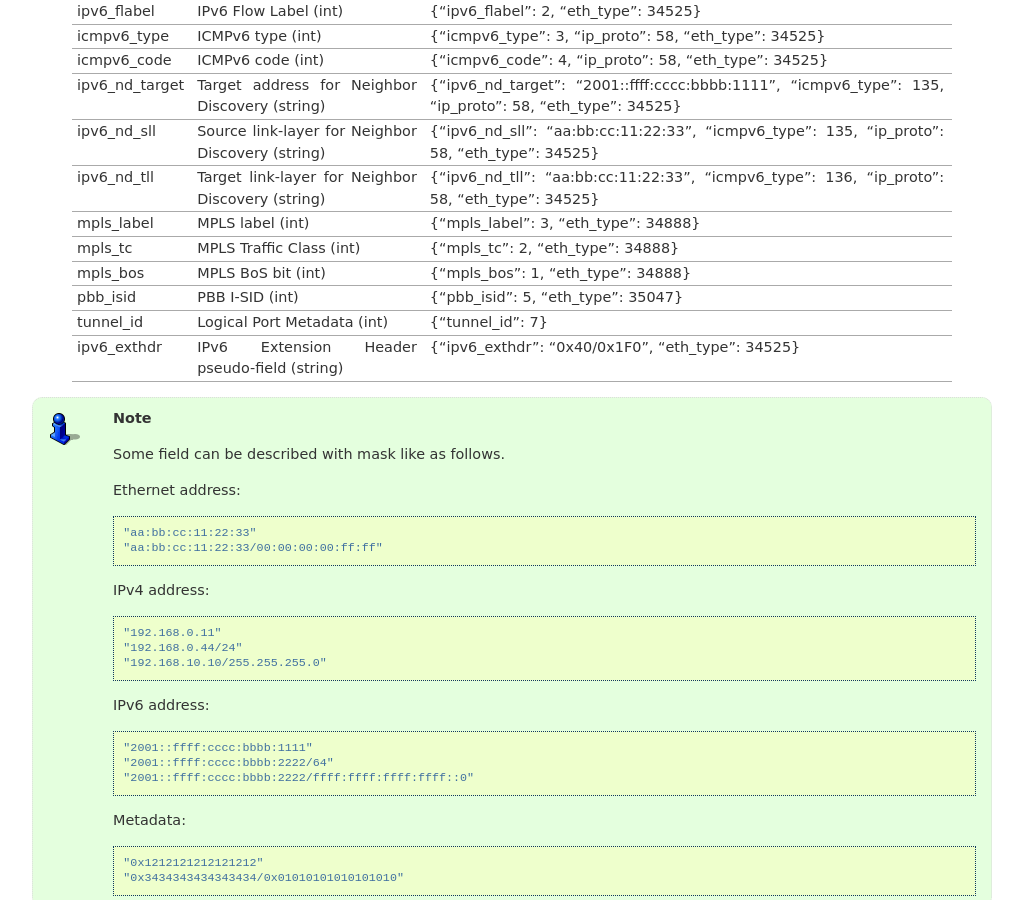
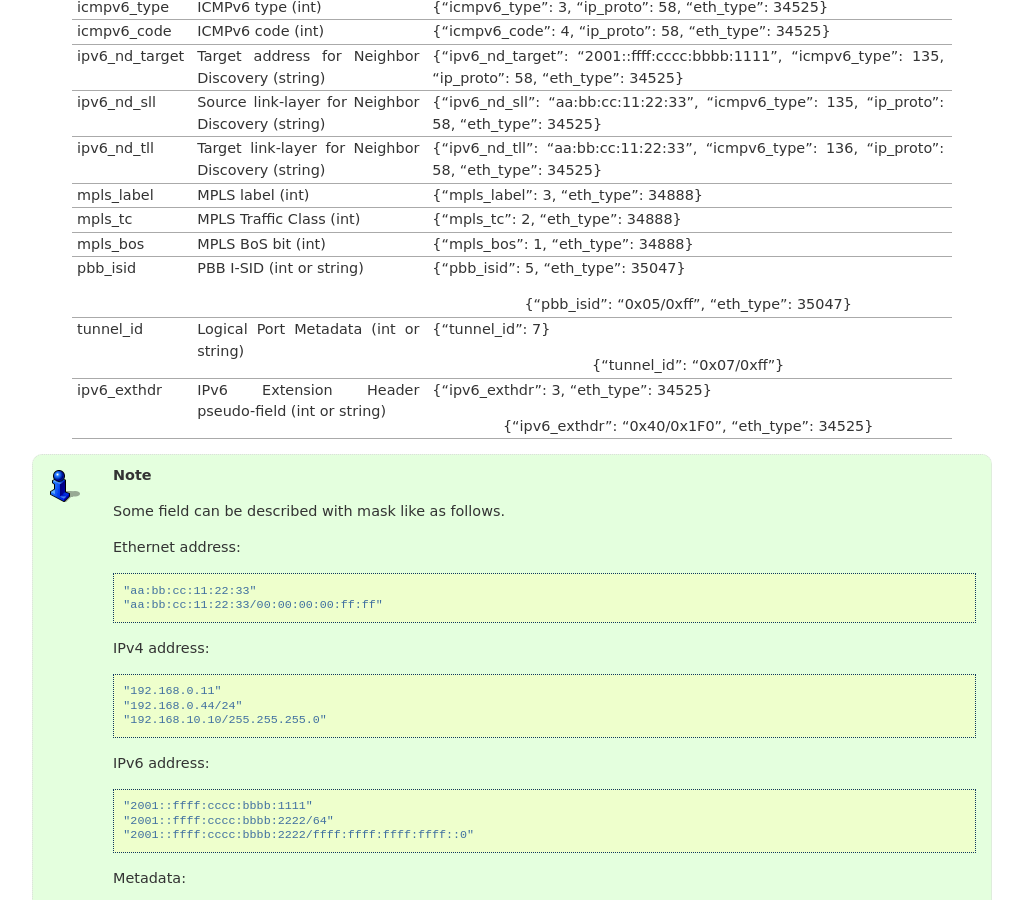
Before and after one commit to faucetsdn/ryu, a Sphinx documentation site: the page built from doc/source/app/ofctl_rest.rst, in a window 1280 px wide and 900 px high, scrolled down 27759 px. Shown: the whole window, without its empty margins (128-1151 px from the left). Built offline with Sphinx 7.4.7, drawn with Linux system fonts in a browser that asks for light colours; some of the changed text lies outside the part shown.

Commit message:
ofctl_v1_[23]: Convert masked match value into str
Currently, ofctl_v1_[23].py always converts metadata field into str
type for display, but does not convert pbb_isid and tunnel_id fields
even if these fields are masked.
So ofctl_v1_3.py fails to convert masked pbb_isid and tunnel_id fields.

This patch fixes to convert masked match field into str type and not
to convert non-masked field.
These changes will improve maintainability when ofctl_v1_*.py will
support new match fields.

Reported-by: Weijie Liu <wliu43@illinois.edu>
Signed-off-by: IWASE Yusuke <iwase.yusuke0@gmail.com>
Signed-off-by: FUJITA Tomonori <fujita.tomonori@lab.ntt.co.jp>

```diff
--- a/doc/source/app/ofctl_rest.rst
+++ b/doc/source/app/ofctl_rest.rst
@@ -1585,7 +1585,9 @@ Description of Match on request messages
         =============== ================================================== =======================================================================================================
         in_port         Switch input port (int)                            {"in_port": 7}
         in_phy_port     Switch physical input port (int)                   {"in_phy_port": 5, "in_port": 3}
-        metadata        Metadata passed between tables (string)            {"metadata": "0x1212121212121212"}
+        metadata        Metadata passed between tables (int or string)     {"metadata": 12345}
+
+                                                                           | {"metadata": "0x1212/0xffff"}
         dl_dst          Ethernet destination address (string)              {"dl_dst": "aa:bb:cc:11:22:33/00:00:00:00:ff:ff"}
         dl_src          Ethernet source address (string)                   {"dl_src": "aa:bb:cc:11:22:33"}
         eth_dst         Ethernet destination address (string)              {"eth_dst": "aa:bb:cc:11:22:33/00:00:00:00:ff:ff"}
@@ -1629,9 +1631,15 @@ Description of Match on request messages
         mpls_label      MPLS label (int)                                   {"mpls_label": 3, "eth_type": 34888}
         mpls_tc         MPLS Traffic Class (int)                           {"mpls_tc": 2, "eth_type": 34888}
         mpls_bos        MPLS BoS bit (int)                                 {"mpls_bos": 1, "eth_type": 34888}
-        pbb_isid        PBB I-SID (int)                                    {"pbb_isid": 5, "eth_type": 35047}
-        tunnel_id       Logical Port Metadata (int)                        {"tunnel_id": 7}
-        ipv6_exthdr     IPv6 Extension Header pseudo-field (string)        {"ipv6_exthdr": "0x40/0x1F0", "eth_type": 34525}
+        pbb_isid        PBB I-SID (int or string)                          {"pbb_isid": 5, "eth_type": 35047}
+
+                                                                           | {"pbb_isid": "0x05/0xff", "eth_type": 35047}
+        tunnel_id       Logical Port Metadata (int or string)              {"tunnel_id": 7}
+
+                                                                           | {"tunnel_id": "0x07/0xff"}
+        ipv6_exthdr     IPv6 Extension Header pseudo-field (int or string) {"ipv6_exthdr": 3, "eth_type": 34525}
+
+                                                                           | {"ipv6_exthdr": "0x40/0x1F0", "eth_type": 34525}
         =============== ================================================== =======================================================================================================
 
     .. NOTE::
```
Also changed, not shown: 3 other files.
